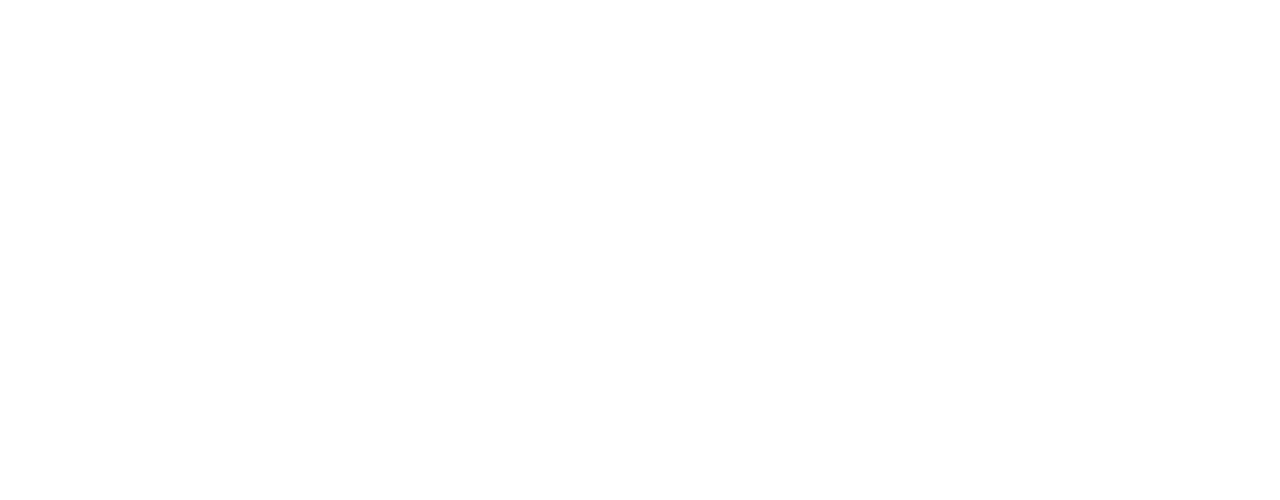
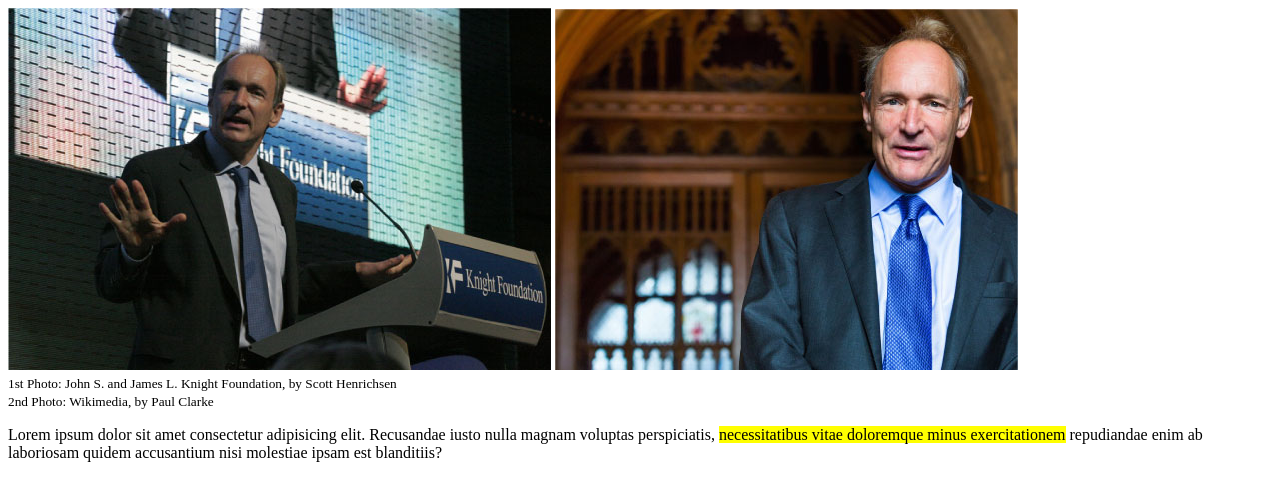
Before and after one commit to MLaz95/html-css-booleaner, a plain HTML site: page index.html in a window 1280 px wide. Drawn offline with Linux system fonts and the light colour scheme.

Commit message:
aggiunto immagini e primo paragrafo

```diff
--- a/index.html
+++ b/index.html
@@ -12,6 +12,14 @@
     </header>
 
     <main> <!-- content -->
+        <div>
+            <img src="img/tim-1.jpg" alt="">
+            <img src="img/tim-2.jpg" alt="">
+            <div><small>1st Photo: John S. and James L. Knight Foundation, by Scott Henrichsen</small></div>
+            <div><small>2nd Photo: Wikimedia, by Paul Clarke</small></div>
+        </div>
+
+        <p>Lorem ipsum dolor sit amet consectetur adipisicing elit. Recusandae iusto nulla magnam voluptas perspiciatis, <span class="highlight">necessitatibus vitae doloremque minus exercitationem</span> repudiandae enim ab laboriosam quidem accusantium nisi molestiae ipsam est blanditiis?</p>
 
     </main>
 
--- a/style.css
+++ b/style.css
@@ -0,0 +1,3 @@
+span.highlight{
+    background-color: yellow;
+}
```
